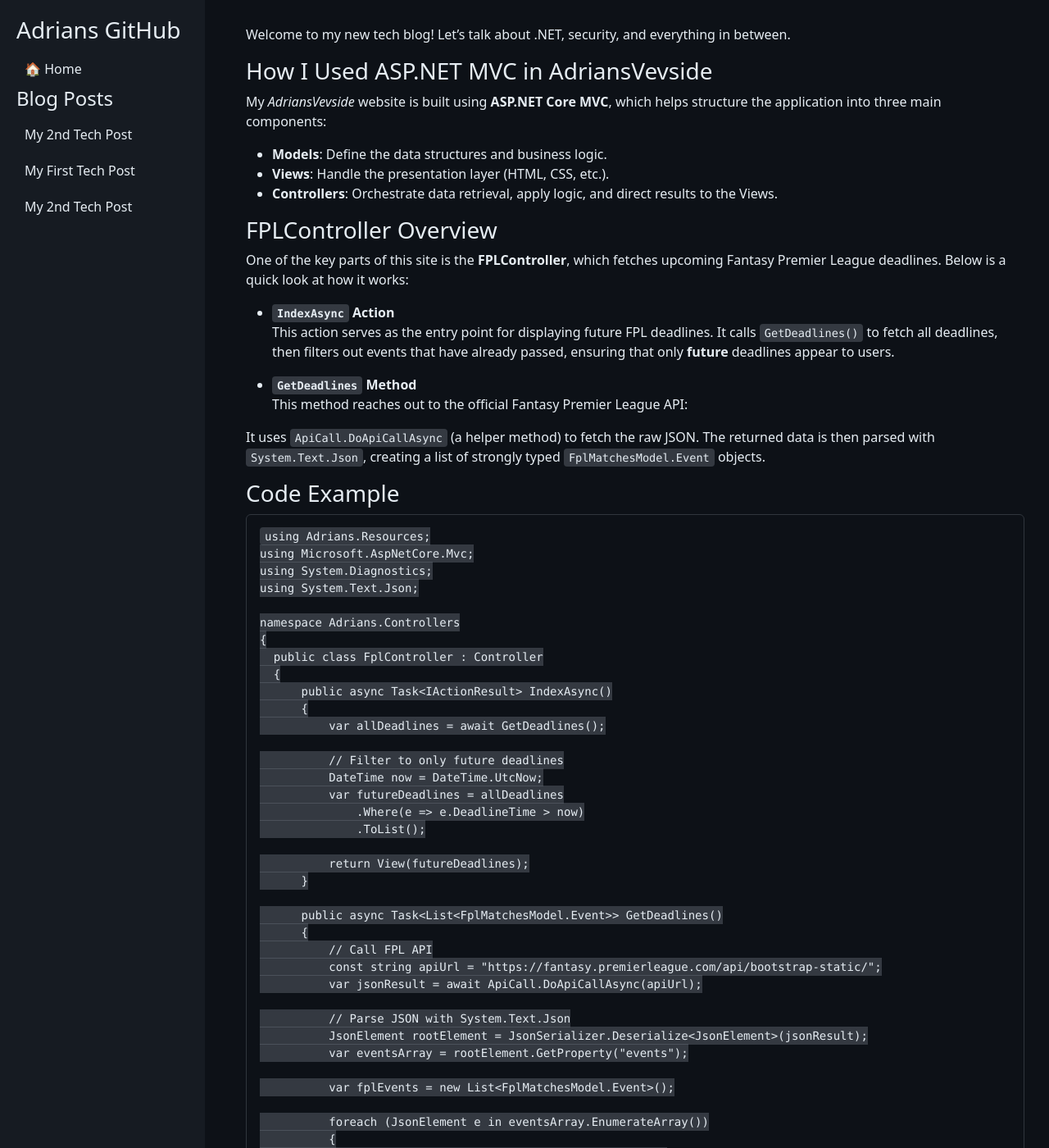
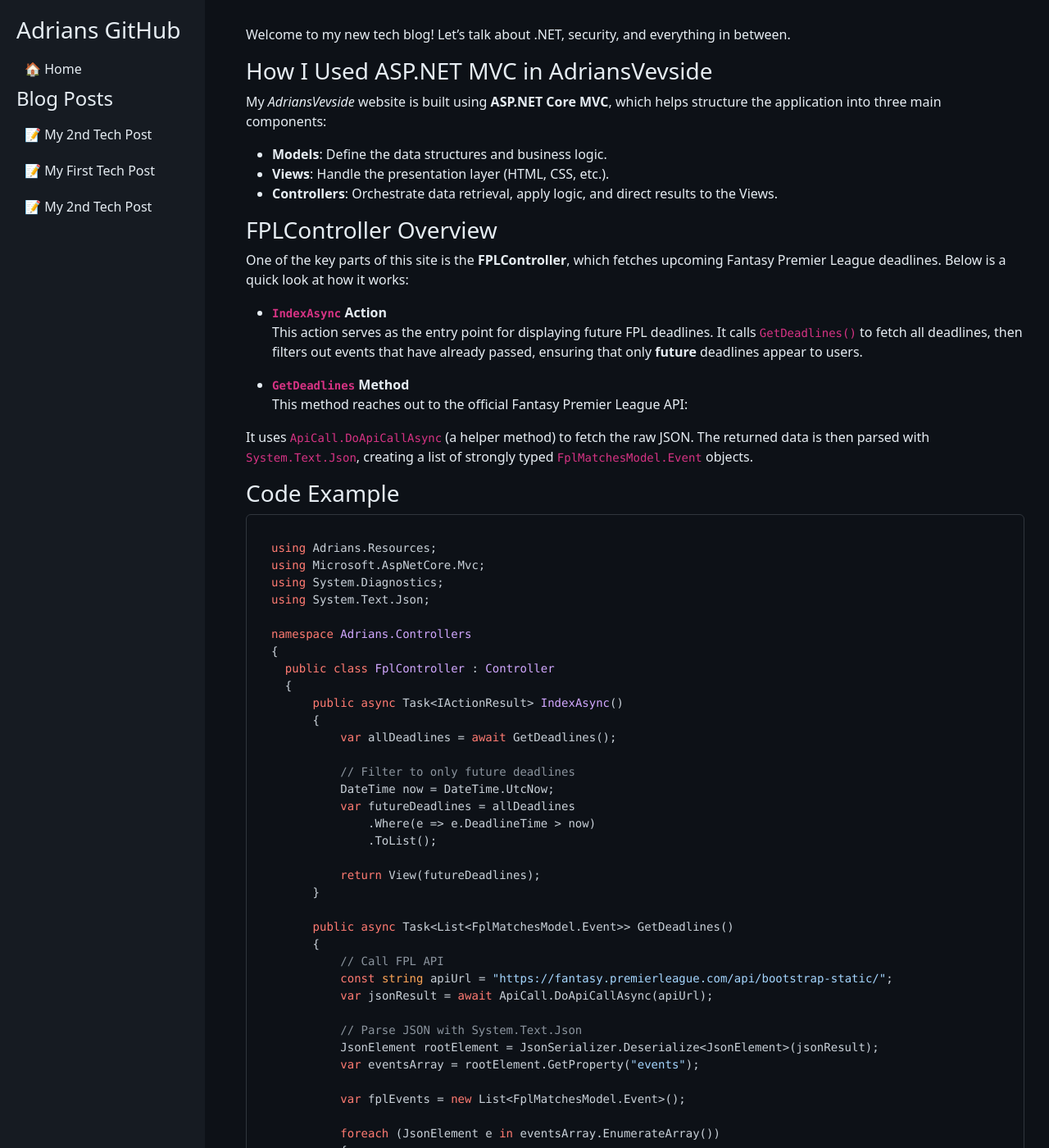
Before and after one commit to Vigdals/AdriansVevside, a Jekyll site: the page built from docs/_posts/2025-02-20-my-first-post.md, in a window 1280 px wide and 1400 px high. Shown: the whole window at 82% size. Built offline with Jekyll 4.4.1, drawn with Linux system fonts in a browser that asks for light colours; some of the changed text lies outside the part shown.

Commit message:
trying to get the code syntax theme to work

```diff
--- a/docs/_layouts/default.html
+++ b/docs/_layouts/default.html
@@ -9,6 +9,11 @@
       rel="stylesheet"
       href="https://cdn.jsdelivr.net/npm/bootstrap@5.3.0/dist/css/bootstrap.min.css"
     />
+
+    <!-- highlight.js (GitHub Theme) -->
+    <link rel="stylesheet" href="https://cdnjs.cloudflare.com/ajax/libs/highlight.js/11.9.0/styles/github-dark.min.css">
+    <script src="https://cdnjs.cloudflare.com/ajax/libs/highlight.js/11.9.0/highlight.min.js"></script>
+    <script>hljs.highlightAll();</script>
 
     <style>
       /* General layout */
@@ -49,7 +54,7 @@
         padding: 30px;
       }
 
-      /* 🔥 GitHub-Style Code Blocks */
+      /* GitHub-Style Code Blocks */
       .markdown-body pre {
         background-color: #0d1117; /* GitHub dark mode code block */
         color: #e6edf3; /* GitHub light text */
@@ -61,32 +66,7 @@
         border: 1px solid #30363d;
         font-family: Consolas, "Courier New", monospace; /* GitHub font */
       }
-
-      /* Syntax Highlighting: GitHub Colors */
-      .markdown-body .hljs-keyword { color: #ff7b72; } /* Keywords */
-      .markdown-body .hljs-string { color: #a5d6ff; } /* Strings */
-      .markdown-body .hljs-comment { color: #8b949e; font-style: italic; } /* Comments */
-      .markdown-body .hljs-type { color: #ffa657; } /* Type definitions */
-      .markdown-body .hljs-function { color: #d2a8ff; } /* Function names */
-      .markdown-body .hljs-number { color: #79c0ff; } /* Numbers */
-      .markdown-body .hljs-operator { color: #ff7b72; } /* Operators */
-      .markdown-body .hljs-punctuation { color: #c9d1d9; } /* Brackets, dots, etc. */
-
-      /* Inline Code */
-      .markdown-body code {
-        background-color: rgba(110, 118, 129, 0.4);
-        color: #e6edf3;
-        padding: 3px 6px;
-        border-radius: 4px;
-        font-size: 14px;
-      }
-
-      /* Make Inline Code Less Blocky */
-      .markdown-body p code {
-        font-size: 85%;
-      }
     </style>
-
   </head>
 
   <body>
@@ -100,7 +80,7 @@
       <ul class="list-unstyled">
         {% for post in site.posts %}
           <li>
-            <a href="{{ post.url | relative_url }}">{{ post.title }}</a>
+            <a href="{{ post.url | relative_url }}">📝 {{ post.title }}</a>
           </li>
         {% endfor %}
       </ul>
@@ -108,11 +88,9 @@
 
     <!-- Main Content -->
     <div class="main-content">
-      <!-- <h1>{{ page.title }}</h1> -->
       <div class="markdown-body">
         {{ content }}
       </div>
     </div>
-
   </body>
 </html>
```
